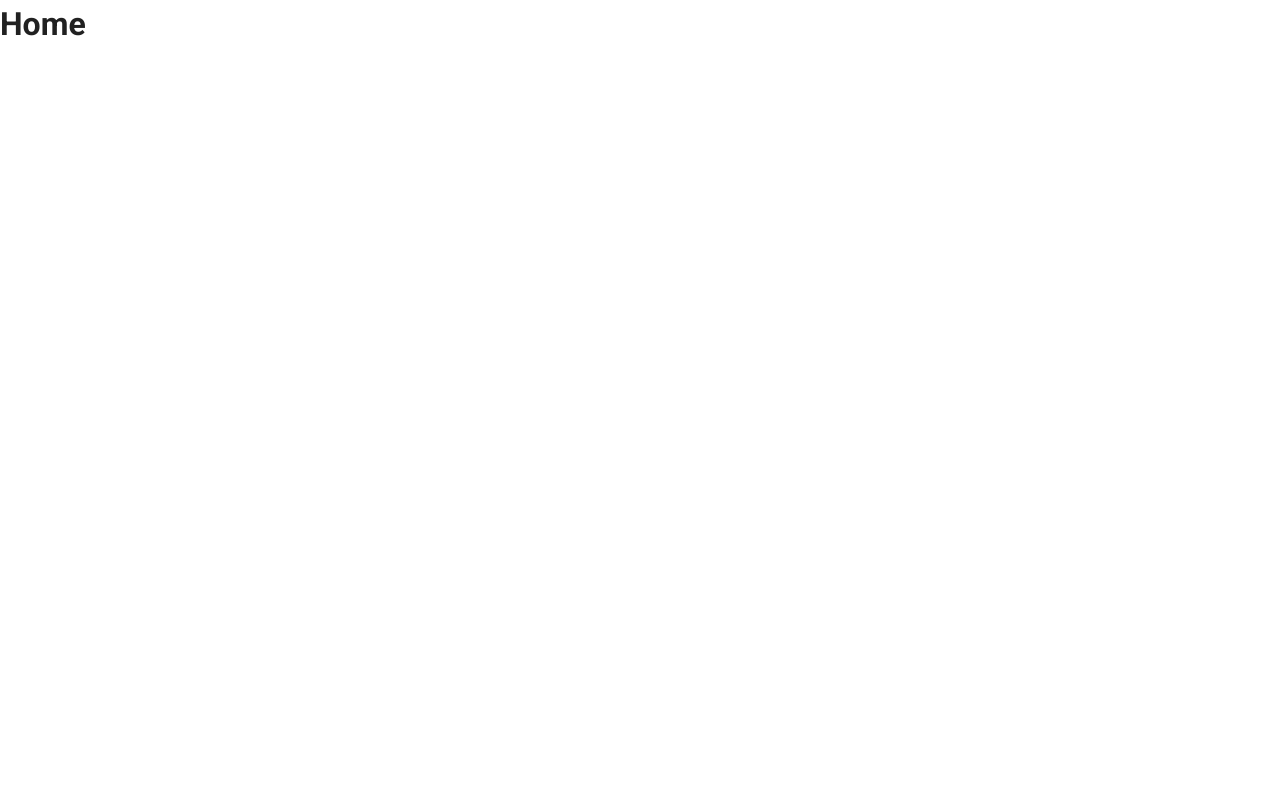
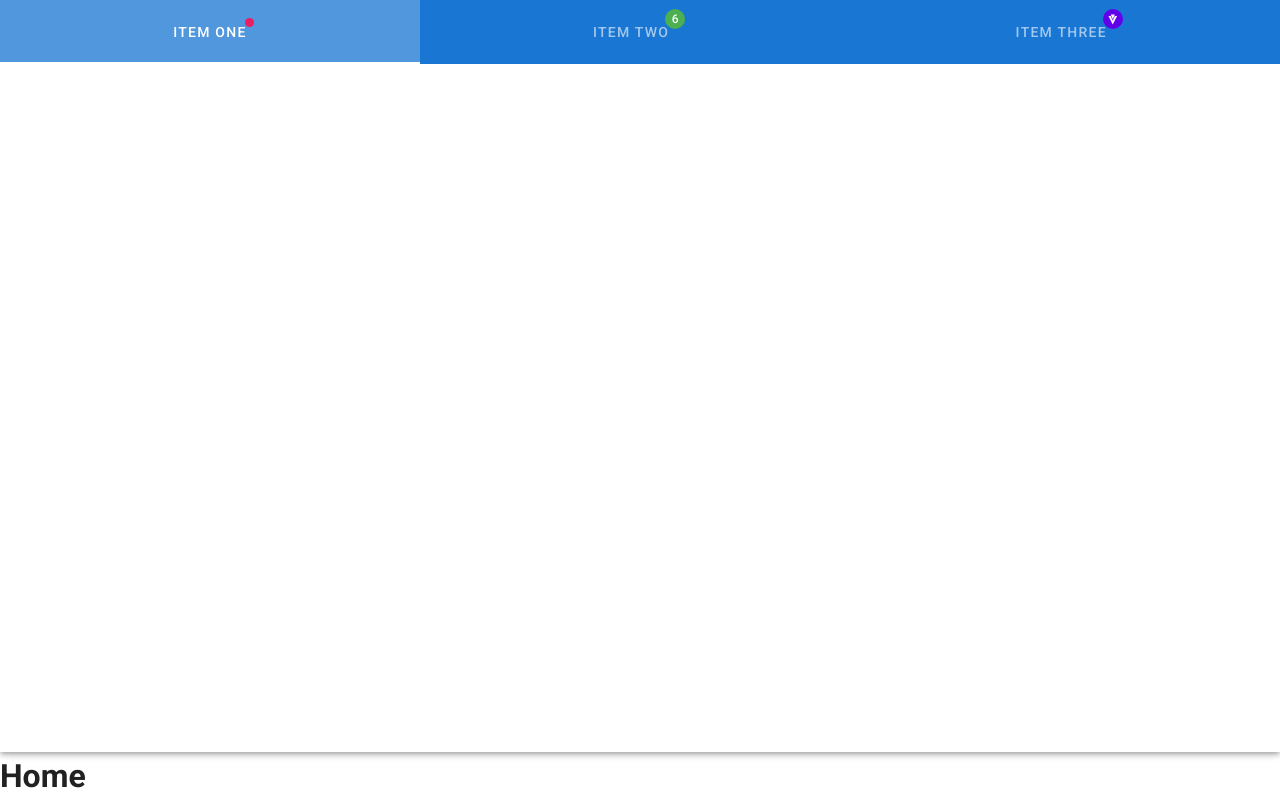
Before and after one commit to biahyonce/Learning, a Vue app in the folder Vue/vuetify/: page / in a window 1280 px wide. Built offline with nearby package versions, Linux system fonts and the light colour scheme.

Commit message:
Vue.js: Created Badge for Notification System (Vuetify)

```diff
--- a/Vue/vuetify/src/App.vue
+++ b/Vue/vuetify/src/App.vue
@@ -1,5 +1,42 @@
 <template>
     <v-app>
+        <template>
+            <v-toolbar>
+                <v-tabs
+                        dark
+                        background-color="primary"
+                        grow
+                >
+                    <v-tab>
+                        <v-badge
+                                color="pink"
+                                dot
+                        >
+                            Item One
+                        </v-badge>
+                    </v-tab>
+
+                    <v-tab>
+                        <v-badge
+                                color="green"
+                                content="6"
+                        >
+                            Item Two
+                        </v-badge>
+                    </v-tab>
+
+                    <v-tab>
+                        <v-badge
+                                color="deep-purple accent-4"
+                                icon="mdi-vuetify"
+                        >
+                            Item Three
+                        </v-badge>
+                    </v-tab>
+                </v-tabs>
+            </v-toolbar>
+        </template>
+
         <router-view></router-view>
     </v-app>
 </template>
```
